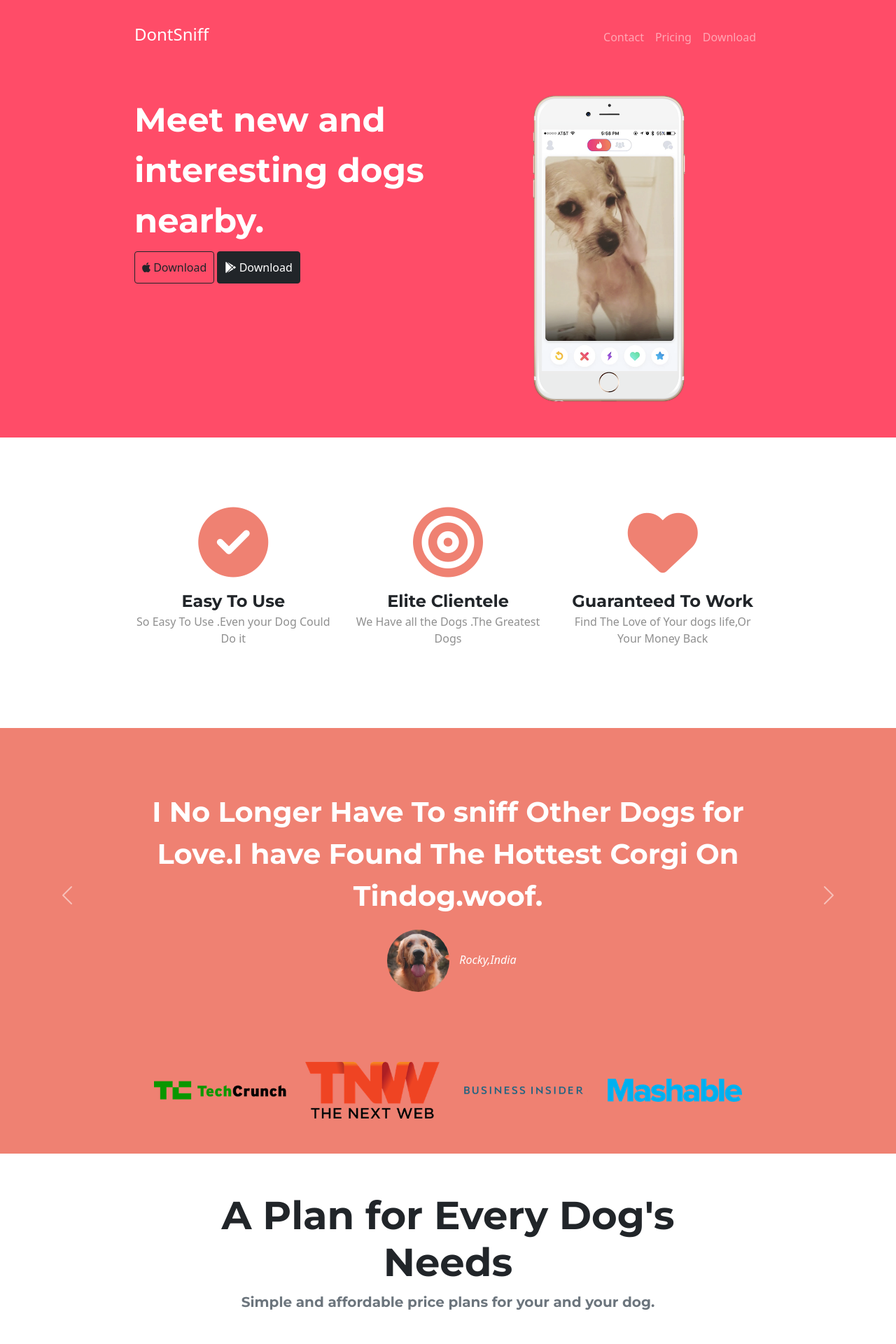
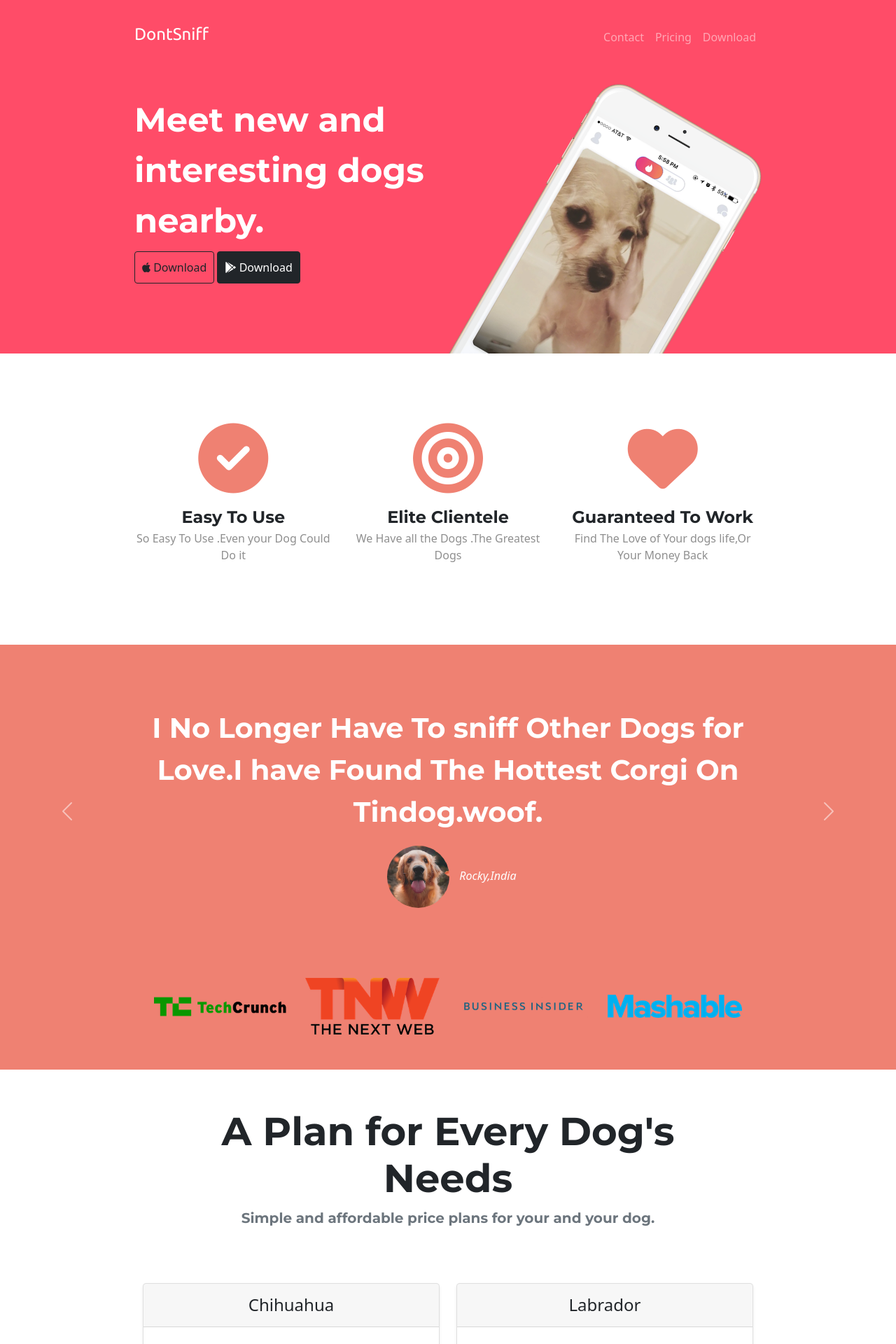
Before and after one commit to dewebdev/DontSniff, a Jekyll site: the page index.html, which Jekyll copies as it is, in a window 1280 px wide. Shown: the top 1920 px of the page at 70% size. Built offline with Jekyll 4.4.1, drawn with Linux system fonts in a browser that asks for light colours; nearby versions of some CDN libraries.

Commit message:
Header Responsiveness Added

```diff
--- a/css/styles.css
+++ b/css/styles.css
@@ -15,7 +15,10 @@
   color: #fff;
 }
 #title .iphone-dog {
-  width: 50%;
+  width: 21%;
+  transform: rotate(30deg);
+  position: absolute;
+  right: 23%;
 }
 #title .container-fluid {
   padding: 50px 15%;
@@ -27,6 +30,8 @@
 #title0 h1 {
   color: #fff;
   font-size: 1.5rem;
+  font-family: "Ubuntu", sans-serif;
+  /* margin-top: 1.6%; */
 }
 #title0 a {
   color: white;
@@ -41,6 +46,9 @@
 #title .first-col {
   margin-bottom: 50px;
 }
+#title .middle {
+  text-align: left;
+}
 /* Feature-Box Styles */
 .icon {
   font-size: 100px;
@@ -49,7 +57,9 @@
 #features {
   padding: 100px 15% 0px 15%;
   background-color: white;
+  position: relative;
 }
+
 .icon {
   color: #ef8172;
 }
@@ -109,3 +119,20 @@
   margin: 0;
   padding: 0 15%;
 }
+
+@media (max-width: 1028px) {
+  #title .iphone-dog {
+    width: 70%;
+    transform: rotate(0deg);
+    position: static;
+    right: 0;
+  }
+  #features {
+    padding: 100px 15% 0px 15%;
+    background-color: none;
+    position: static;
+  }
+  #title .middle {
+    text-align: center;
+  }
+}
--- a/index.html
+++ b/index.html
@@ -1,29 +1,19 @@
 <!DOCTYPE html>
 <html lang="en">
+
 <head>
   <!-- Required meta tags -->
   <meta charset="utf-8" />
   <meta name="viewport" content="width=device-width, initial-scale=1" />
-    <script
-      src="https://kit.fontawesome.com/6e2cd48087.js"
-      crossorigin="anonymous"
-    ></script>
+  <script src="https://kit.fontawesome.com/6e2cd48087.js" crossorigin="anonymous"></script>
   <link rel="preconnect" href="https://fonts.gstatic.com" />
-    <link
-      href="https://fonts.googleapis.com/css2?family=Montserrat:wght@800&display=swap"
-      rel="stylesheet"
-    />
-    <link
-      href="https://fonts.googleapis.com/css2?family=Montserrat:wght@700&display=swap"
-      rel="stylesheet"
-    />
+  <link href="https://fonts.googleapis.com/css2?family=Montserrat:wght@800&display=swap" rel="stylesheet" />
+  <link href="https://fonts.googleapis.com/css2?family=Montserrat:wght@700&display=swap" rel="stylesheet" />
+  <link rel="preconnect" href="https://fonts.gstatic.com">
+  <link href="https://fonts.googleapis.com/css2?family=Ubuntu&display=swap" rel="stylesheet">
   <!-- Bootstrap CSS -->
-    <link
-      href="https://cdn.jsdelivr.net/npm/bootstrap@5.0.0/dist/css/bootstrap.min.css"
-      rel="stylesheet"
-      integrity="sha384-wEmeIV1mKuiNpC+IOBjI7aAzPcEZeedi5yW5f2yOq55WWLwNGmvvx4Um1vskeMj0"
-      crossorigin="anonymous"
-    />
+  <link href="https://cdn.jsdelivr.net/npm/bootstrap@5.0.0/dist/css/bootstrap.min.css" rel="stylesheet"
+    integrity="sha384-wEmeIV1mKuiNpC+IOBjI7aAzPcEZeedi5yW5f2yOq55WWLwNGmvvx4Um1vskeMj0" crossorigin="anonymous" />
   <link rel="stylesheet" href="css/styles.css" />
 
   <title>DogsHeaven</title>
@@ -35,7 +25,8 @@
     <nav class="navbar navbar-expand-lg navbar-light">
       <div class="container-fluid">
         <h1 class="navbar-brand" href="#">DontSniff</h1>
-          <button class="navbar-toggler" type="button" data-bs-toggle="collapse" data-bs-target="#navbarNavAltMarkup" aria-controls="navbarNavAltMarkup" aria-expanded="false" aria-label="Toggle navigation">
+        <button class="navbar-toggler" type="button" data-bs-toggle="collapse" data-bs-target="#navbarNavAltMarkup"
+          aria-controls="navbarNavAltMarkup" aria-expanded="false" aria-label="Toggle navigation">
           <span class="navbar-toggler-icon"></span>
         </button>
         <div class="collapse navbar-collapse" id="navbarNavAltMarkup">
@@ -54,7 +45,7 @@
     <div class="container-fluid">
       <div class="row">
         <div class=" first-col col-lg-6 col-sm">
-            <div style="text-align: left;">
+          <div class="middle">
             <h1>Meet new and interesting dogs nearby.</h1>
             <button type="button" class="btn btn-outline-dark"><span class="fab fa-apple"></span> Download</button>
             <button type="button" class="btn btn-dark"><span class="fab fa-google-play"></span> Download</button>
@@ -102,23 +93,14 @@
   <!-- Testimonials(Section-2) -->
 
   <section id="Testimonials">
-      <div
-        id="testimonial-carousel"
-        class="carousel slide"
-        data-bs-ride="carousel"
-        data-bs-interval="5000"
-      >
+    <div id="testimonial-carousel" class="carousel slide" data-bs-ride="carousel" data-bs-interval="5000">
       <div class="carousel-inner">
         <div class="carousel-item active">
           <h2>
             I No Longer Have To sniff Other Dogs for Love.I have Found The
             Hottest Corgi On Tindog.woof.
           </h2>
-            <img
-              class="testimonial-image"
-              src="images\dog-img.jpg"
-              alt="Dog Profile"
-            />
+          <img class="testimonial-image" src="images\dog-img.jpg" alt="Dog Profile" />
           <em>Rocky,India</em>
         </div>
         <div class="carousel-item">
@@ -126,29 +108,15 @@
             My dog used to be so lonely, but with TinDog's help, they've found
             the love of their life. I think.
           </h2>
-            <img
-              class="testimonial-image"
-              src="images\circle-cropped.png"
-              alt="men-profile"
-            />
+          <img class="testimonial-image" src="images\circle-cropped.png" alt="men-profile" />
           <em>Beverly, Illinois</em>
         </div>
       </div>
-        <button
-          class="carousel-control-prev"
-          type="button"
-          data-bs-target="#testimonial-carousel"
-          data-bs-slide="prev"
-        >
+      <button class="carousel-control-prev" type="button" data-bs-target="#testimonial-carousel" data-bs-slide="prev">
         <span class="carousel-control-prev-icon" aria-hidden="true"></span>
         <span class="visually-hidden">Previous</span>
       </button>
-        <button
-          class="carousel-control-next"
-          type="button"
-          data-bs-target="#testimonial-carousel"
-          data-bs-slide="next"
-        >
+      <button class="carousel-control-next" type="button" data-bs-target="#testimonial-carousel" data-bs-slide="next">
         <span class="carousel-control-next-icon" aria-hidden="true"></span>
         <span class="visually-hidden">Next</span>
       </button>
@@ -160,11 +128,7 @@
   <section id="press">
     <img class="press-image" src="images/TechCrunch.png" alt="tc-logo" />
     <img class="press-image" src="images/tnw.png" alt="tnw-logo" />
-      <img
-        class="press-image"
-        src="images/bizinsider.png"
-        alt="biz-insider-logo"
-      />
+    <img class="press-image" src="images/bizinsider.png" alt="biz-insider-logo" />
     <img class="press-image" src="images/mashable.png" alt="mashable-logo" />
   </section>
 
@@ -246,11 +210,9 @@
     <!-- Optional JavaScript; choose one of the two! -->
 
     <!-- Option 1: Bootstrap Bundle with Popper -->
-    <script
-      src="https://cdn.jsdelivr.net/npm/bootstrap@5.0.0/dist/js/bootstrap.bundle.min.js"
+    <script src="https://cdn.jsdelivr.net/npm/bootstrap@5.0.0/dist/js/bootstrap.bundle.min.js"
       integrity="sha384-p34f1UUtsS3wqzfto5wAAmdvj+osOnFyQFpp4Ua3gs/ZVWx6oOypYoCJhGGScy+8"
-      crossorigin="anonymous"
-    ></script>
+      crossorigin="anonymous"></script>
 
     <!-- Option 2: Separate Popper and Bootstrap JS -->
     <!--
@@ -258,4 +220,5 @@
     <script src="https://cdn.jsdelivr.net/npm/bootstrap@5.0.0/dist/js/bootstrap.min.js" integrity="sha384-lpyLfhYuitXl2zRZ5Bn2fqnhNAKOAaM/0Kr9laMspuaMiZfGmfwRNFh8HlMy49eQ" crossorigin="anonymous"></script>
     -->
 </body>
+
 </html>
```
Lines whose indentation alone changed are shown as unchanged.
